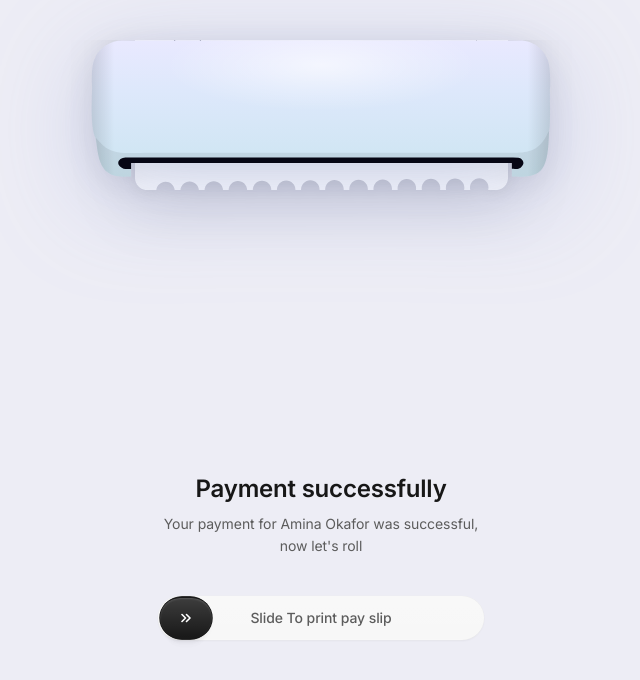
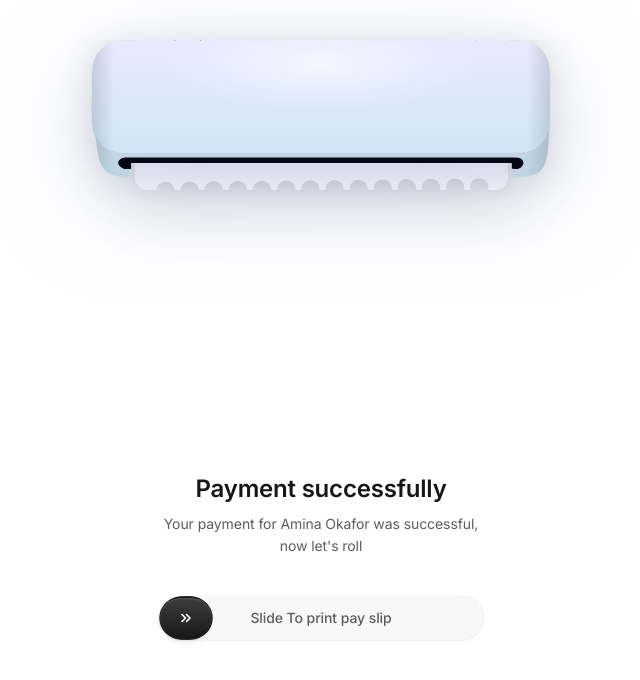
Before and after one commit to dikhsitb/Terminal-Printer-animation, a React (Vite) app: page / in a window 1280 px wide. Shown: the top 680 px of the page, without its empty margins (319-959 px from the left). Built offline with nearby package versions, Linux system fonts and the light colour scheme; a web font is replaced by a local one.

Commit message:
Set page background to white

```diff
--- a/src/PrinterAnimation.tsx
+++ b/src/PrinterAnimation.tsx
@@ -52,7 +52,7 @@ const CONTENT_MT_IDLE = 300
 const CONTENT_MT_DONE = R_H - BODY_H + 24  // 423
 
 // ─── Colors ────────────────────────────────────────────────
-const PAGE_BG = '#EDEDF5'
+const PAGE_BG = '#ffffff'
 
 const SATOSHI: React.CSSProperties = { fontFamily: "'Satoshi', sans-serif" }
 const INTER:   React.CSSProperties = { fontFamily: "'Inter', sans-serif" }
```
